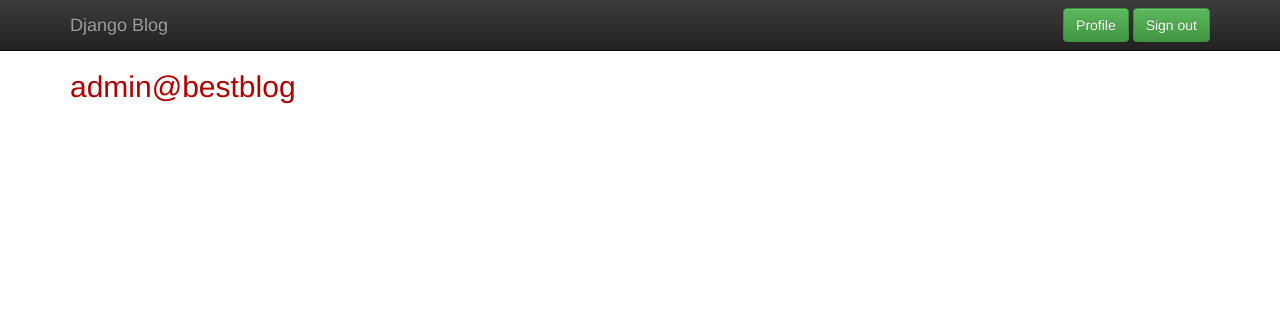
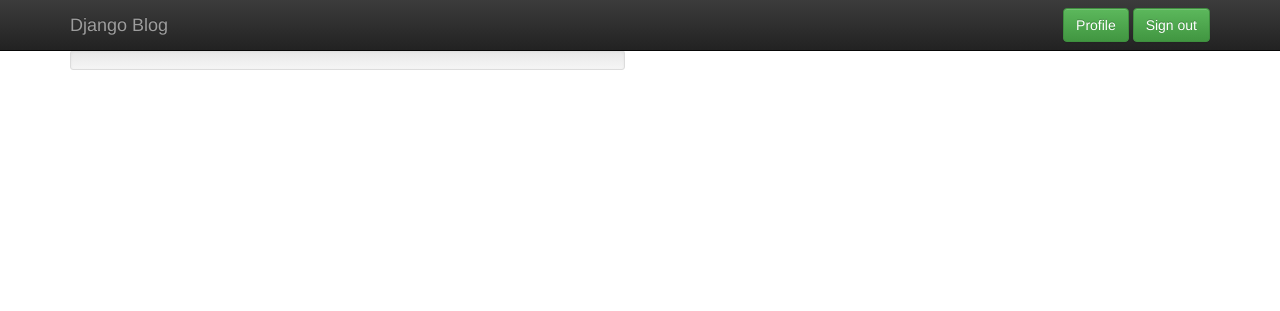
Before and after one commit to liberbell/py18, a Django app: page /profile/ in a window 1280 px wide. Shown: the top 311 px of the page. Run offline with Django 3.2, Linux system fonts and the light colour scheme; a user stored in the database is signed in; some libraries are stand-ins or nearby versions.

Commit message:
profile1

```diff
--- a/django_project/users/templates/users/profile.html
+++ b/django_project/users/templates/users/profile.html
@@ -2,8 +2,10 @@
 
 {% block content %}
     <div class="container">
-    <h2>{{ user.username }}</h2>
-    </div>
+        <div class="row">
+            <div class="col-xs-12 col-sm-6 col-md-6">
+                <div class="well well-sm">
+                    <div class="row">
 {% endblock content %}
 
 {% block footer %}
```
